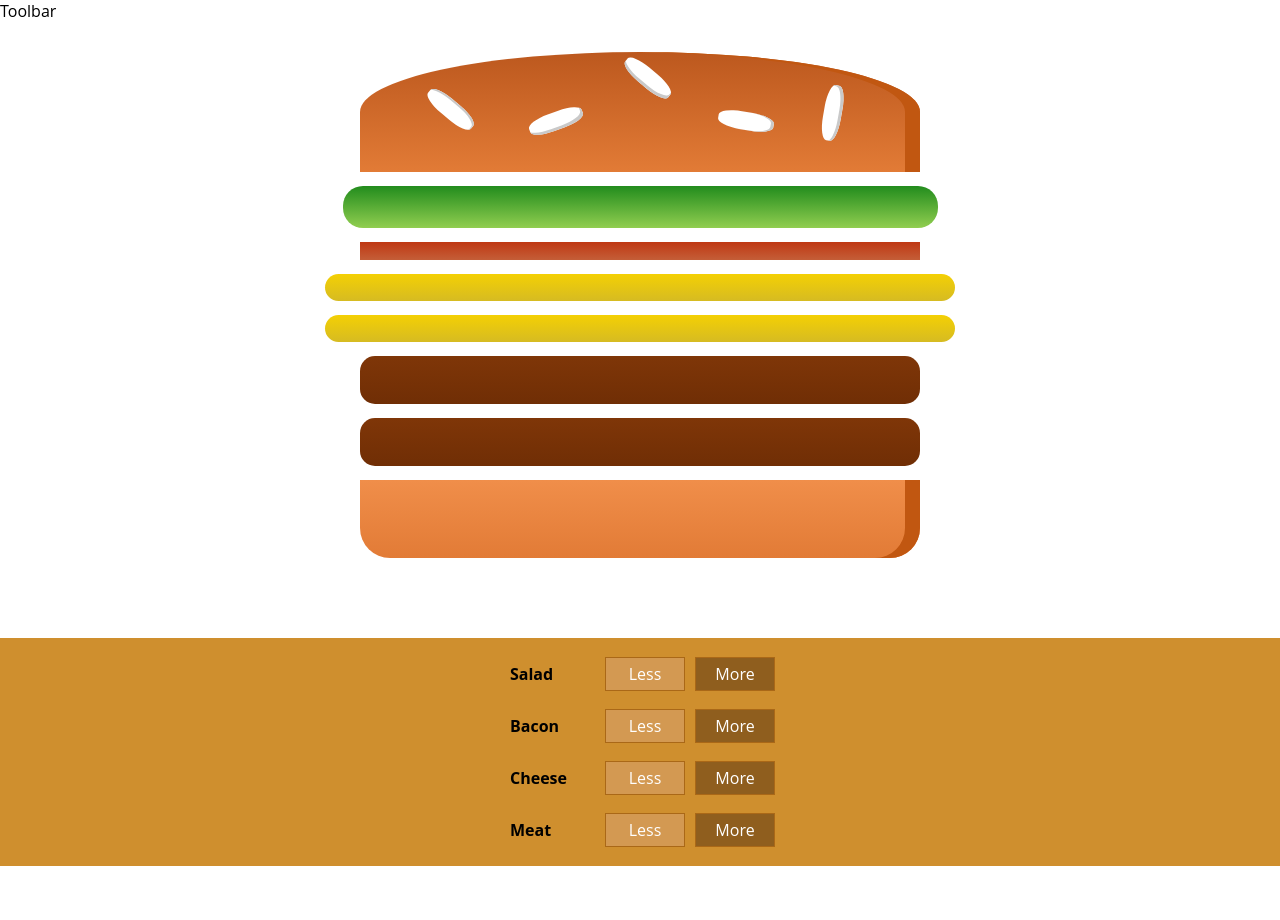
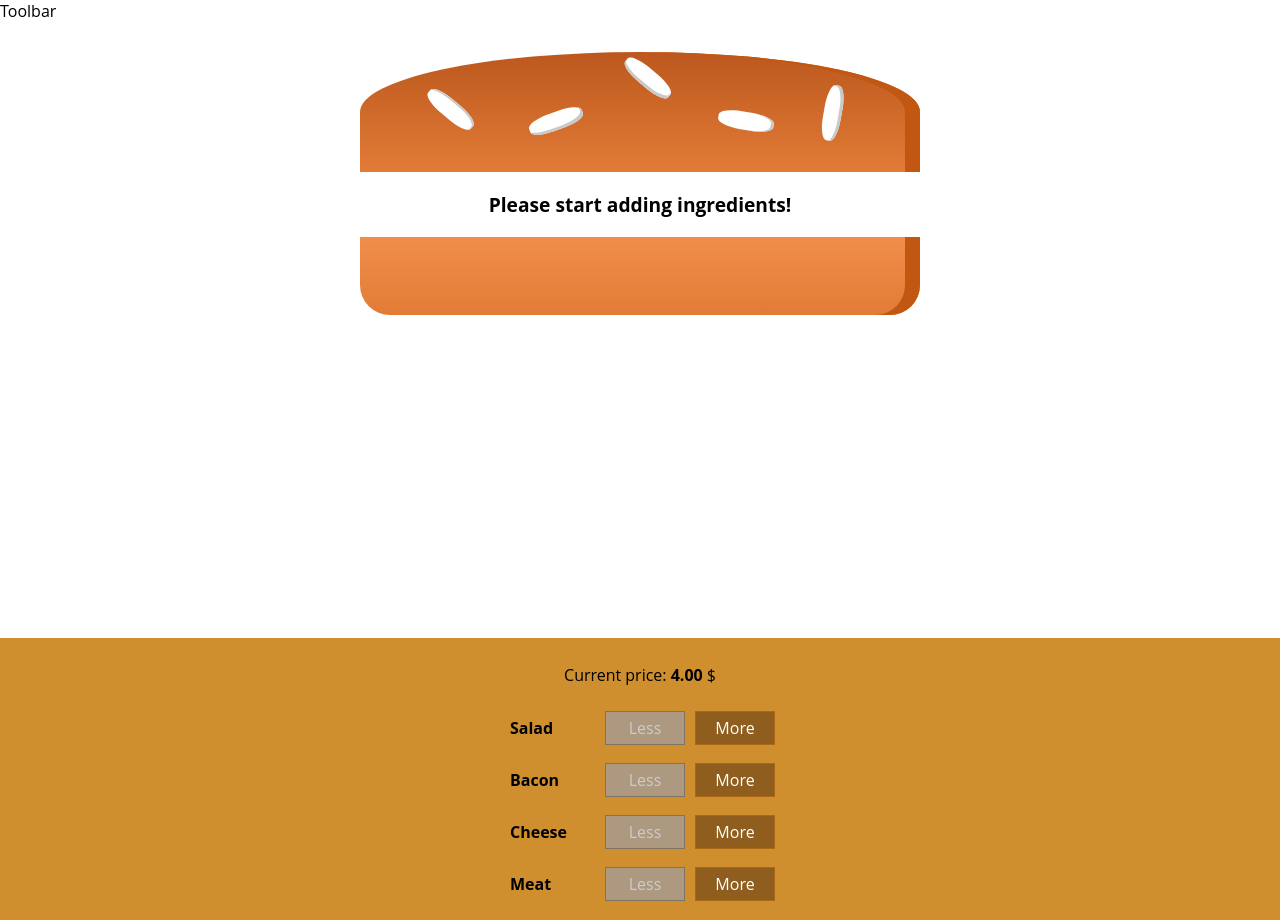
Before and after one commit to Dominik-Zajac/React..-..Burger-App, a React app: page / in a window 1280 px wide. Before the commit the page ends 866 px from the top, so only its background shows below. Built offline with nearby package versions, Linux system fonts and the light colour scheme.

Commit message:
Update: burger price

```diff
--- a/src/components/Burger/BuildControls/BuildControls.js
+++ b/src/components/Burger/BuildControls/BuildControls.js
@@ -15,6 +15,7 @@
 
 const buildControls = (props) => (
     <div className={classes.BuildControls}>
+        <p>Current price: <strong>{props.price.toFixed(2)}</strong> $</p>
         {controls.map(control => (
             <BuildControl
                 key={control.label}
--- a/src/containers/BurgerBuilder/BurgerBuilder.js
+++ b/src/containers/BurgerBuilder/BurgerBuilder.js
@@ -15,10 +15,10 @@
 class BurgerBuilder extends Component {
     state = {
         ingredients: {
-            salad: 1,
-            bacon: 1,
-            cheese: 2,
-            meat: 2
+            salad: 0,
+            bacon: 0,
+            cheese: 0,
+            meat: 0
         },
         totalPrice: 4,
     };
@@ -82,6 +82,7 @@
                 <Burger ingredients={this.state.ingredients} />
                 <BuilControls
                     disabled={disabledInfo}
+                    price={this.state.totalPrice}
                     ingredientAdded={this.addIngredientHandler}
                     ingredientRemoved={this.removeIngredientHandler}
                 />
```
